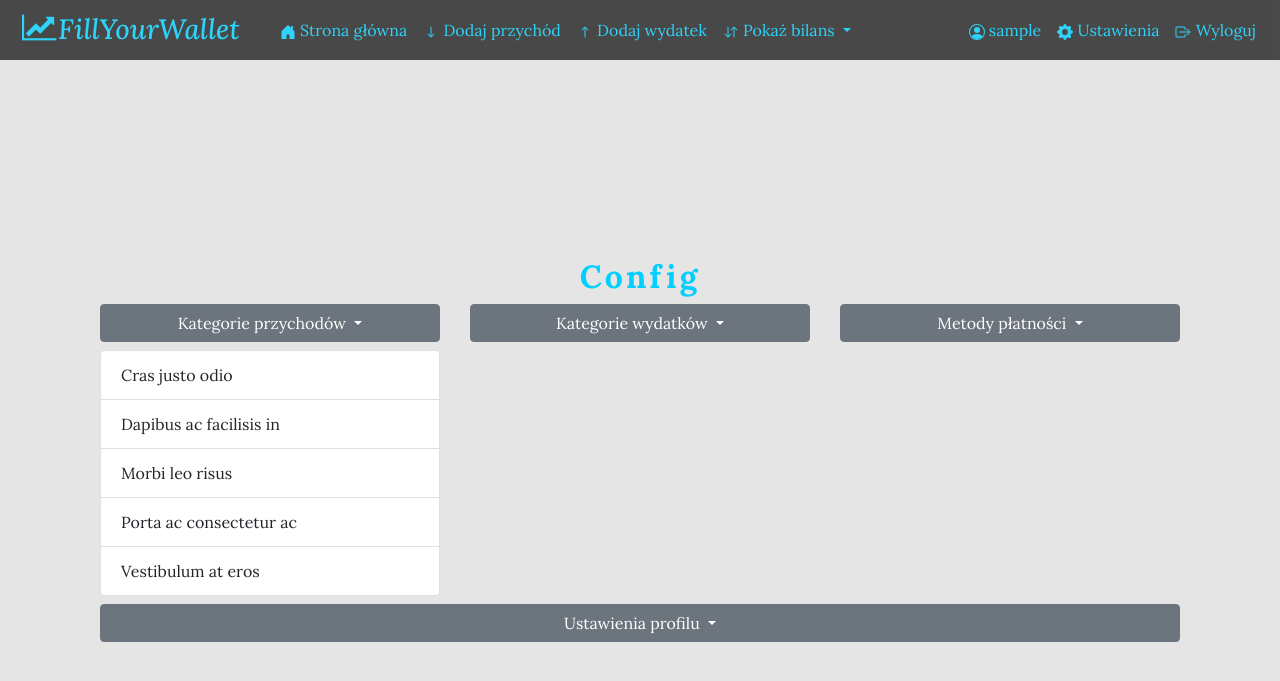
After one commit to MrRomanov1/FillYourWallet-MVC, a PHP site: page /config in a window 1280 px wide, after a click on "Kategorie przychodów". The commit adds this page. Shown: the top 681 px of the page. Run offline with PHP 8.4, Linux system fonts and the light colour scheme; the visitor is signed in with stand-in values (Sample User, id 1); some libraries are stand-ins or nearby versions.

Commit message:
Added user settings view and controller

```diff
--- /dev/null
+++ b/App/Controllers/ProfileManager.php
@@ -0,0 +1,26 @@
+<?php
+
+namespace App\Controllers;
+
+use \Core\View;
+use \App\Auth;
+use \App\Models\Income;
+use \App\Models\Expense;
+
+class ProfileManager extends Authenticated {
+
+    protected function before() {
+        parent::before();
+
+        $this->user = Auth::getUser();
+
+    }
+
+    public function configAction() {
+        View::renderTemplate( 'Profile/config.html', [
+
+            'user' => $this->user
+        ] );
+    }
+
+}
--- a/App/Views/Main/balance.html
+++ b/App/Views/Main/balance.html
@@ -65,7 +65,7 @@
 </section>
 {% endblock %}
 {% block footer %}
-    <footer class = "page-footer text-center text-black">
+    <footer class = "text-center text-black">
     2020 &copy; Piotr Romańczak
     </footer>
 {% endblock %}
--- /dev/null
+++ b/App/Views/Profile/config.html
@@ -0,0 +1,102 @@
+{% extends 'logged.html' %}
+
+{% block title %}FillYourWallet - Edit Profile{% endblock %}
+
+{% block content %}
+<section>
+    <header>
+        <h2 class = "h2 text-center mt-lg-5 mt-3 pt-lg-5 pt-0">
+           Config
+        </h2>
+    </header>
+    <article>
+        <div class = "container">
+            <div class="modal fade" id="modalDatePicker" role="dialog">
+                <div class="modal-dialog">
+                    <div class="modal-content">
+                        <div class="modal-header text-center">
+                            <h4>Wprowadź zakres dat dla bilansu</h4>
+                            <button type="button" class="close" data-dismiss="modal">&times;</button>
+                        </div>
+                        <div class="modal-body">
+                            <form action = "/customBalance" method = "post">
+                                <label for="beginDate">Od:</label>
+                                <input type="date" class="form-control mb-3" name = "beginDate" id = "beginDate" required>
+                                <label for="endDate">Do: </label>
+                                <input type="date" class="form-control mb-3" name = "endDate" id = "endDate" required>
+                                <button type="submit" class="btn btn-default btn-success btn-block">Pokaż bilans</button>
+                            </form>
+                        </div>
+                    </div>
+                </div>
+            </div>
+            <div class = "row no-gutters">
+                <div class = "col-4">
+                    <h4 class="mb-2 col-12 ">
+                        <button class="btn btn-block btn-secondary dropdown-toggle" data-toggle="collapse" data-target="#collapseIncomes" aria-expanded="false" aria-controls="collapseIncomes">
+                        Kategorie przychodów
+                        </button>
+                    </h4>
+                    <div id="collapseIncomes" class="collapse col-12 mb-2" aria-labelledby="Toggle collapse" data-parent="#accordion">
+                    <ul class="list-group">
+                        <li class="list-group-item">Cras justo odio</li>
+                        <li class="list-group-item">Dapibus ac facilisis in</li>
+                        <li class="list-group-item">Morbi leo risus</li>
+                        <li class="list-group-item">Porta ac consectetur ac</li>
+                        <li class="list-group-item">Vestibulum at eros</li>
+                    </ul>
+                    </div>
+                </div>
+                <div class = "col-4">
+                    <h4 class="mb-2 col-12">
+                        <button class="btn btn-block btn-secondary dropdown-toggle" data-toggle="collapse" data-target="#collapseExpenses" aria-expanded="false" aria-controls="collapseExpenses">
+                        Kategorie wydatków
+                        </button>
+                    </h4>
+                    <div id="collapseExpenses" class="collapse col-12" aria-labelledby="Toggle collapse" data-parent="#accordion">
+                    <ul class="list-group">
+                        <li class="list-group-item">Cras justo odio</li>
+                        <li class="list-group-item">Dapibus ac facilisis in</li>
+                        <li class="list-group-item">Morbi leo risus</li>
+                        <li class="list-group-item">Porta ac consectetur ac</li>
+                        <li class="list-group-item">Vestibulum at eros</li>
+                    </ul>
+                    </div>
+                </div>
+                <div class = "col-4">
+                    <h4 class="mb-2 col-12">
+                        <button class="btn btn-block btn-secondary dropdown-toggle" data-toggle="collapse" data-target="#collapsePaymentMethods" aria-expanded="false" aria-controls="collapsePaymentMethods">
+                        Metody płatności
+                        </button>
+                    </h4>
+                    <div id="collapsePaymentMethods" class="collapse col-12" aria-labelledby="Toggle collapse" data-parent="#accordion">
+                    <ul class="list-group">
+                        <li class="list-group-item">Cras justo odio</li>
+                        <li class="list-group-item">Dapibus ac facilisis in</li>
+                        <li class="list-group-item">Morbi leo risus</li>
+                        <li class="list-group-item">Porta ac consectetur ac</li>
+                        <li class="list-group-item">Vestibulum at eros</li>
+                    </ul>
+                    </div>
+                </div>
+                <div class = "col-12">
+                    <h4 class="mb-2 col-12">
+                        <button class="btn btn-block btn-secondary dropdown-toggle" data-toggle="collapse" data-target="#collapseProfileSettings" aria-expanded="false" aria-controls="collapseProfileSettings">
+                        Ustawienia profilu
+                        </button>
+                    </h4>
+                    <div id="collapseProfileSettings" class="collapse col-12" aria-labelledby="Toggle collapse" data-parent="#accordion">
+                    <ul class="list-group">
+                        <li class="list-group-item">Cras justo odio</li>
+                        <li class="list-group-item">Dapibus ac facilisis in</li>
+                        <li class="list-group-item">Morbi leo risus</li>
+                        <li class="list-group-item">Porta ac consectetur ac</li>
+                        <li class="list-group-item">Vestibulum at eros</li>
+                    </ul>
+                    </div>
+                </div>
+            </div>
+        </div>
+    </article>
+</section>
+{% endblock %}
--- a/App/Views/logged.html
+++ b/App/Views/logged.html
@@ -69,7 +69,7 @@
                             </a>
                         </li>
                         <li class="nav-item">
-                            <a class="nav-link" href = "#">
+                            <a class="nav-link" href = "/config">
                                 <svg width="1em" height="1em" viewBox="0 0 16 16" class="bi bi-gear-fill" fill="currentColor" xmlns="http://www.w3.org/2000/svg">
                                     <path fill-rule="evenodd" d="M9.405 1.05c-.413-1.4-2.397-1.4-2.81 0l-.1.34a1.464 1.464 0 0 1-2.105.872l-.31-.17c-1.283-.698-2.686.705-1.987 1.987l.169.311c.446.82.023 1.841-.872 2.105l-.34.1c-1.4.413-1.4 2.397 0 2.81l.34.1a1.464 1.464 0 0 1 .872 2.105l-.17.31c-.698 1.283.705 2.686 1.987 1.987l.311-.169a1.464 1.464 0 0 1 2.105.872l.1.34c.413 1.4 2.397 1.4 2.81 0l.1-.34a1.464 1.464 0 0 1 2.105-.872l.31.17c1.283.698 2.686-.705 1.987-1.987l-.169-.311a1.464 1.464 0 0 1 .872-2.105l.34-.1c1.4-.413 1.4-2.397 0-2.81l-.34-.1a1.464 1.464 0 0 1-.872-2.105l.17-.31c.698-1.283-.705-2.686-1.987-1.987l-.311.169a1.464 1.464 0 0 1-2.105-.872l-.1-.34zM8 10.93a2.929 2.929 0 1 0 0-5.86 2.929 2.929 0 0 0 0 5.858z"/>
                                 </svg>
--- a/public/index.php
+++ b/public/index.php
@@ -23,6 +23,7 @@ $router->addRouteToRoutingTable('currentMonthBalance', ['controller' => 'Balance
 $router->addRouteToRoutingTable('currentYearBalance', ['controller' => 'Balance', 'action' => 'currentYearBalance']);
 $router->addRouteToRoutingTable('lastMonthBalance', ['controller' => 'Balance', 'action' => 'lastMonthBalance']);
 $router->addRouteToRoutingTable('customBalance', ['controller' => 'Balance', 'action' => 'customBalance']);
+$router->addRouteToRoutingTable('config', ['controller' => 'ProfileManager', 'action' => 'config']);
 $router->addRouteToRoutingTable('logout', ['controller' => 'Home', 'action' => 'destroy']);
 $router->addRouteToRoutingTable('{controller}/{action}');
 
```
